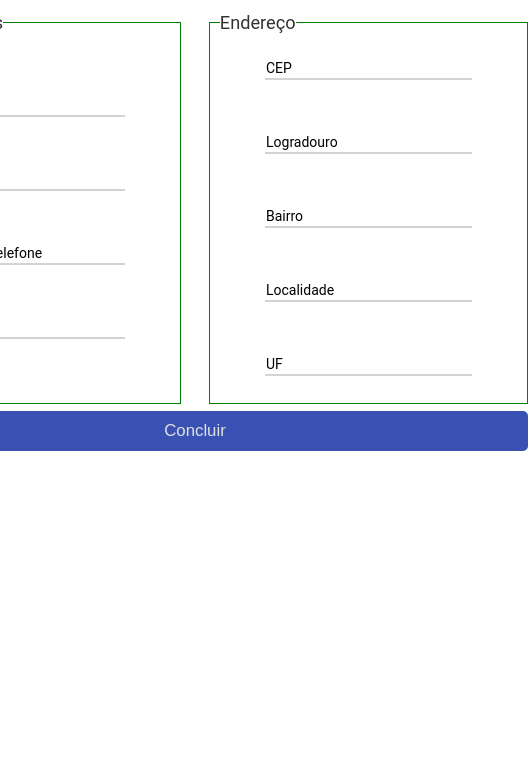
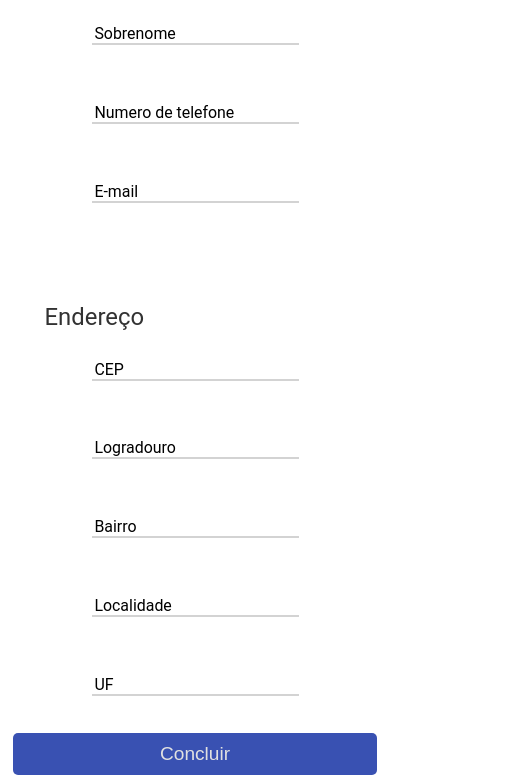
Before and after one commit to leolive1506/cep, a website: page index.html in a window 390 px wide. Shown: the part 221-996 px from the top of the page, 528 px wide, since content can reach past the window. Before the commit the page ends 844 px from the top, so only its background shows below. Drawn offline with Linux system fonts and the light colour scheme.

Commit message:
add script cep and display grid in tags

```diff
--- a/index.html
+++ b/index.html
@@ -44,7 +44,8 @@
                 <fieldset class="group-form-item cep">
                     <legend>Endereço</legend>
                     <div class="form-group">
-                        <input id="cep" maxlength="9" type="text" class="form-control" placeholder="00000-000">
+                        <input oninput="this.value = this.value.replace(/[^0-9.]/g, '');"
+                        id="cep" maxlength="9" type="text" class="form-control" placeholder="00000-000">
                         <label for="cep">CEP</label>
                     </div>
                     <div class="form-group">
@@ -76,7 +77,7 @@
         </form>
     </div>
 
-    <script type="module" src="./main.js"></script>
+    <script type="module" src="./script/main.js"></script>
 </body>
 
 </html>
--- a/main.js
+++ /dev/null
@@ -1,4 +0,0 @@
-
-import { test } from './Test.js'
-
-test()
--- /dev/null
+++ b/script/main.js
@@ -0,0 +1,33 @@
+
+// import { test } from './Test.js'
+
+// test()
+
+const cep = document.querySelector("#cep")
+
+const showData = (result) => {
+    for(const key in result) {
+        console.log(key)
+        const element = document.querySelector("#"+key)
+        if(element) {
+            element.value = result[key]
+        }
+    }
+
+}
+
+cep.addEventListener("blur", (e) => {
+
+
+        const options = {
+            method: "GET",
+            mode: 'cors',
+            cache: 'default'
+        }
+
+    fetch(`https://viacep.com.br/ws/${cep.value}/json/`, options)
+        .then(response => {
+            response.json().then(data => showData(data))
+        })
+
+})
--- a/styles/grid.css
+++ b/styles/grid.css
@@ -1,12 +1,20 @@
 body .container {
-    display: flex;
-    flex-direction: column;
-    gap: 2rem;
-    justify-content: center;
+    display: grid;
+    grid-template: "header header" 10vh
+                   "form form" 90vh;
+    justify-content:center;
     align-items: center;
 
 }
-/*
+
+header {
+    grid-area: header
+}
+
+form {
+    grid-area: form
+}
+
 .main-group {
     display: grid;
     grid-template-columns: repeat(2, 1fr);
@@ -23,13 +31,24 @@ fieldset .cep {
 }
 
 
+
+
 @media(max-width: 730px) {
+
+    body .container {
+        display: grid;
+        grid-template: "header" 1fr
+                       "form" 2fr;
+        justify-content:center;
+        align-items: center;
+        grid-gap: 2rem
+
+    }
 
     .main-group {
         grid-template-columns: 1fr;
+        grid-template-rows: 1fr 1fr;
+        grid-template-areas: "persolnalData"
+                            "cep";
     }
-
-    group-form-item {
-        border: 0
-    }
-} */
+}
--- a/styles/index.css
+++ b/styles/index.css
@@ -8,16 +8,11 @@ body .container {
 }
 
 header h1 {
-    opacity: 0.7
+    opacity: 0.7;
+    text-align: center;
 }
 
-.main-group {
-    display: flex;
-    justify-content: space-between;
-    gap: 2rem
-}
-
-.group-form-item {
+fieldset.group-form-item  {
     border: 1px solid green;
     padding: 0 2rem;
     display: flex;
@@ -26,6 +21,13 @@ header h1 {
     justify-content: center;
 }
 
+legend {
+    font-size: 1.3rem;
+    opacity: 0.8;
+    margin-left: -1.3rem;
+}
+
+/* label flutoar */
 .form-group {
     position: relative;
     padding: 13px;
@@ -66,8 +68,8 @@ header h1 {
 
 .form-group input:focus + label,
 .form-group input:not(:placeholder-shown) + label {
-    font-size: 13px;
-    margin-top: 0;
+    font-size: 14px;
+    margin-top: -5px;
     color: var(--blue)
 }
 
@@ -87,8 +89,12 @@ form button:hover {
     background-color: var(--blue);
 }
 
-legend {
-    font-size: 1.3rem;
-    opacity: 0.8;
-    margin-left: -1.3rem;
+@media(max-width: 730px) {
+    fieldset.group-form-item {
+        border: 0
+    }
+    legend {
+        font-size: 1.5rem;
+        margin-left: 0;
+    }
 }
--- a/styles/reset.css
+++ b/styles/reset.css
@@ -15,7 +15,7 @@
 }
 @media (max-width: 720px) {
     html {
-        font-size: 87.5%; /* 14px */
+        font-size: 99.5%; /* 14px */
     }
 }
 
```
Also changed, not shown: instagram.json (deleted, +0 -38 lines), example.png (deleted), script/Test.js (renamed from Test.js).
